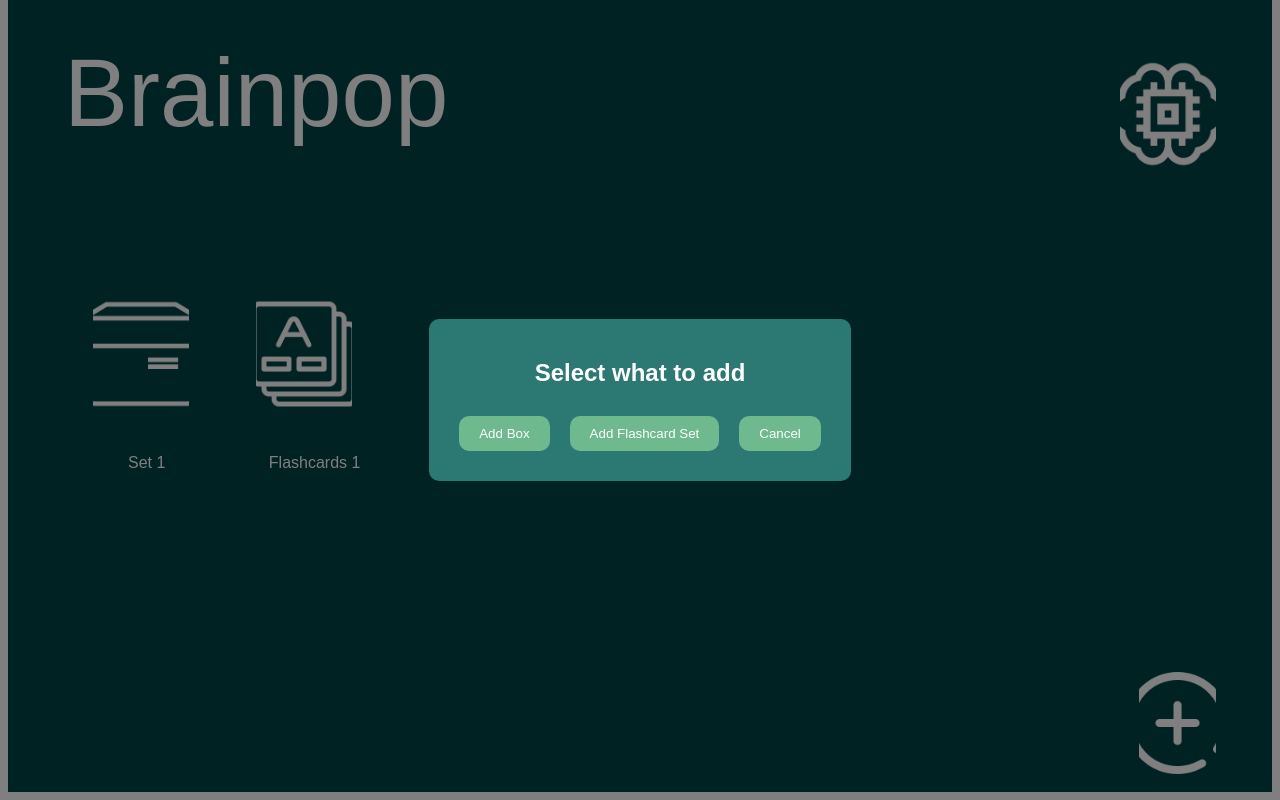
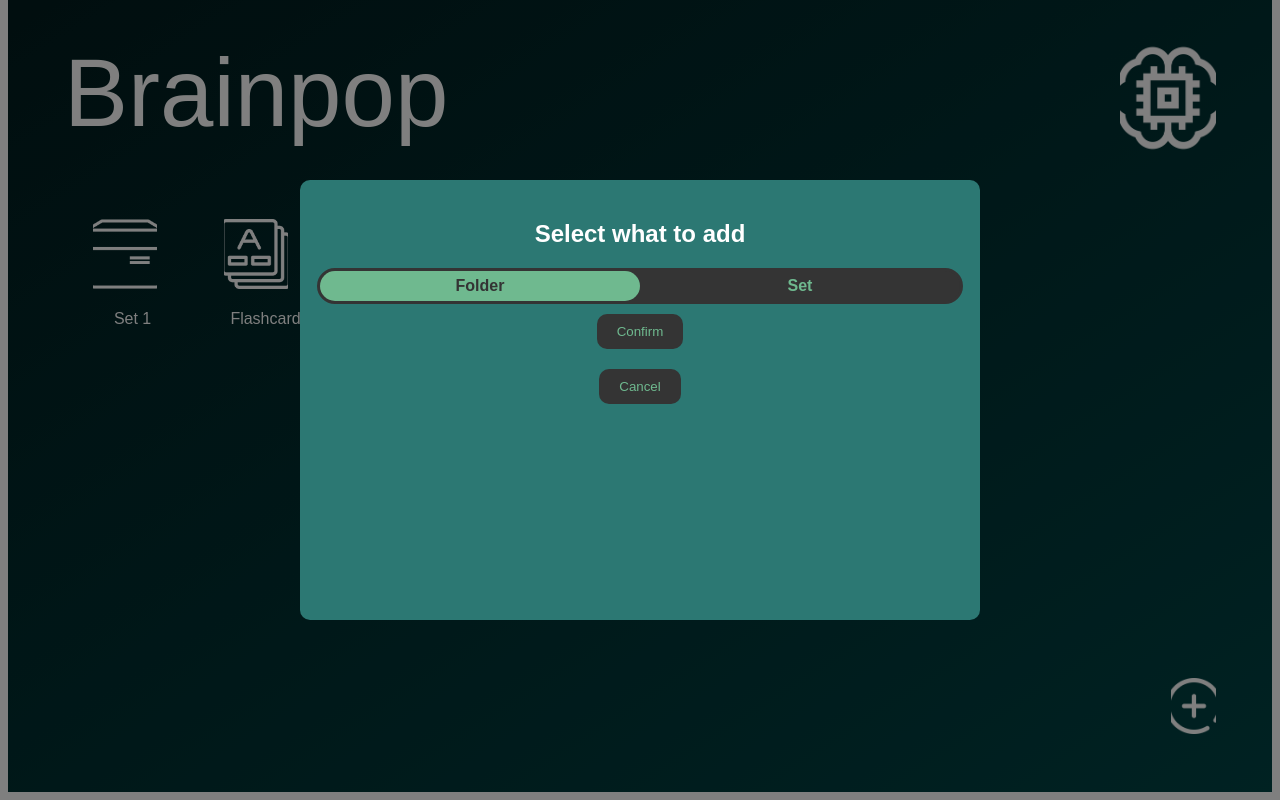
Before and after one commit to rafiistcool/WebEng_Project, a Vue app in the folder brainPop/Frontend/: page /desktop in a window 1280 px wide. Both pictures are taken after a click on the picture 1177 px from the left and 828 px from the top of the page. Shown: the part 106-906 px from the top of the page. Built offline with nearby package versions, Linux system fonts and the light colour scheme.

Commit message:
Background change etc

```diff
--- a/brainPop/Frontend/src/assets/styles/style_Desktop3.css
+++ b/brainPop/Frontend/src/assets/styles/style_Desktop3.css
@@ -6,63 +6,58 @@
     display: flex;
     flex-direction: column;
     align-items: start;
-    background: #004445;
+    background: linear-gradient(to bottom right, #021C1E, #004445);
+
     height: 100vh;
 
 }
 .box_set_container {
     .box {
-
-        width: 7.5%;
-        height: 15%;
+        width: 5%;
+        height: 10%;
         position: absolute;
         left: 7.3%;
-        top: 50%;
+        top: 40%;
         object-fit: cover;
-
     }
-    .set{
+    .box_text{
         color: #ffffff;
         font-family: "Bayon-Regular", sans-serif;
         font-size: 1em;
         font-weight: 400;
         position: absolute;
-        left: 10%;
-        top: 70%;
-
+        left: 8.9%;
+        top: 52%;
     }
-
-
 }
 
 .flashcards_Box_flashcards_container {
-    .flashcards {
+    .flashcards_text {
         color: #ffffff;
         text-align: left;
         font-family: "Bayon-Regular", sans-serif;
         font-size: 1em;
         font-weight: 400;
         position: absolute;
-        left: 21%;
-        top: 70%;
+        left: 18%;
+        top: 52%;
     }
     .flashcards_Box {
-        width: 7.5%;
-        height: 15%;
+        width: 5%;
+        height: 10%;
         position: absolute;
-        left: 20% ;
-        top: 50%;
+        left: 17.5% ;
+        top: 40%;
         object-fit: cover;
     }
 }
 
-
 .add {
-    width: 6%;
-    height: 12.8%;
+    width: 3.5%;
+    height: 7%;
     position: absolute;
     right: 5%;
-    bottom: -10%;
+    bottom: -5%;
     object-fit: cover;
 }
 .brainpop_Title {
@@ -83,6 +78,98 @@
     height: 15%;
     position: absolute;
     right: 5%;
-    top: 20%;
+    top: 18%;
     object-fit: cover;
 }
+.modal-overlay {
+    position: fixed;
+    top: 0;
+    left: 0;
+    width: 100%;
+    height: 100%;
+    background: rgba(0, 0, 0, 0.5);
+    display: flex;
+    justify-content: center;
+    align-items: center;
+}
+.toggleContainer {
+    position: relative;
+    display: grid;
+    grid-template-columns: repeat(2, 1fr);
+    width: 100%;
+    border: 3px solid #343434;
+    border-radius: 20px;
+    background: #343434;
+    font-weight: bold;
+    color: #343434;
+    cursor: pointer;
+
+
+}
+.toggleContainer::before {
+    content: '';
+    position: absolute;
+    width: 50%;
+    height: 100%;
+    left: 0;
+    border-radius:20px;
+    background: #6fB98F;
+    transition: all 0.3s;
+}
+.toggleCheckbox:checked + .toggleContainer::before {
+    left: 50%;
+}
+.toggleContainer div {
+    font-family: "Bayon-Regular", sans-serif;
+    padding: 6px;
+    text-align: center;
+    z-index: 1;
+}
+.toggleCheckbox {
+    display: none;
+}
+.toggleCheckbox:checked + .toggleContainer div:first-child{
+    color: #6fB98F;
+    transition: color 0.3s;
+}
+.toggleCheckbox:checked + .toggleContainer div:last-child{
+    color: #343434;
+    transition: color 0.3s;
+}
+.toggleCheckbox + .toggleContainer div:first-child{
+    color: #343434;
+    transition: color 0.3s;
+}
+.toggleCheckbox + .toggleContainer div:last-child{
+    color: #6fB98F;
+    transition: color 0.3s;
+}
+
+.modal {
+    background: #2C7873;
+    padding: 20px;
+    border-radius: 10px;
+    text-align: center;
+    width: 50%;
+    height: 50%;
+    display: flex;
+    flex-direction: column;
+    align-items: center;
+
+}
+.modal h2{
+    font-family: "Bayon-Regular", sans-serif;
+    color: white;
+}
+
+.modal button {
+    margin: 10px;
+    padding: 10px 20px;
+    cursor: pointer;
+    background: #343434;
+    color: #6fB98F;
+    border: none;
+    border-radius: 10px;
+
+
+}
--- a/brainPop/Frontend/src/components/Desktop3.vue
+++ b/brainPop/Frontend/src/components/Desktop3.vue
@@ -2,10 +2,10 @@
   <div class="desktop-3">
     <div class="box_set_container">
       <img class="box" src="../assets/icons/box.png" alt="" />
-      <div class="set">Set 1</div>
+      <div class="box_text">Set 1</div>
     </div>
     <div class="flashcards_Box_flashcards_container">
-      <div class="flashcards">Flashcards 1</div>
+      <div class="flashcards_text">Flashcards 1</div>
       <img class="flashcards_Box" src="../assets/icons/karteikarten-zum-lernen.png" alt="" />
     </div>
   </div>
@@ -16,8 +16,21 @@
   <div v-if="isModalOpen" class="modal-overlay">
     <div class="modal">
       <h2>Select what to add</h2>
-      <button @click="addBox">Add Box</button>
-      <button @click="addFlashcardSet">Add Flashcard Set</button>
+
+      <!-- Toggle Switch -->
+      <input type="checkbox" id="toggle" class="toggleCheckbox" v-model="isSetSelected" />
+      <label for="toggle" class='toggleContainer'>
+        <div>Folder</div>
+        <div>Set</div>
+      </label>
+
+      <!-- Text Field for Set Name -->
+      <div v-if="isSetSelected" class="input-container">
+        <label for="setName">Set Name:</label>
+        <input type="text" id="setName" v-model="setName" placeholder="Enter set name" />
+      </div>
+
+      <button @click="confirmSelection">Confirm</button>
       <button @click="closeModal">Cancel</button>
     </div>
   </div>
@@ -29,6 +42,8 @@
   data() {
     return {
       isModalOpen: false,
+      isSetSelected: false, // false = 'box', true = 'flashcard set'
+      setName: "" // Stores the entered set name
     };
   },
   methods: {
@@ -37,52 +52,42 @@
     },
     closeModal() {
       this.isModalOpen = false;
+      this.setName = ""; // Reset input field on close
     },
-    addBox() {
+    confirmSelection() {
+      if (this.isSetSelected && this.setName.trim() === "") {
+        alert("Please enter a set name!"); // Prevent empty set names
+        return;
+      }
+
+      alert(`${this.isSetSelected ? `Flashcard Set "${this.setName}"` : 'Box'} added!`);
       this.closeModal();
     },
-    addFlashcardSet() {
-
-      this.closeModal();
-    }
-  }
+  },
 };
 </script>
 
 <style scoped>
 @import "../assets/styles/style_Desktop3.css";
 
-.modal-overlay {
-  position: fixed;
-  top: 0;
-  left: 0;
-  width: 100%;
-  height: 100%;
-  background: rgba(0, 0, 0, 0.5);
+.input-container {
+  margin-top: 15px;
   display: flex;
-  justify-content: center;
+  flex-direction: column;
   align-items: center;
 }
 
-.modal {
-  background: #2C7873;
-  padding: 20px;
-  border-radius: 10px;
+.input-container label {
+  color: white;
+  font-family: "Bayon-Regular", sans-serif;
+  margin-bottom: 5px;
+}
+
+.input-container input {
+  width: 80%;
+  padding: 8px;
+  border-radius: 5px;
+  border: none;
   text-align: center;
 }
-.modal h2{
-  font-family: "Bayon-Regular", sans-serif;
-  color: white;
-
-}
-
-.modal button {
-  margin: 10px;
-  padding: 10px 20px;
-  cursor: pointer;
-  background: #6fB98F;
-  color: white;
-  border: none;
-  border-radius: 10px;
-}
 </style>
```
